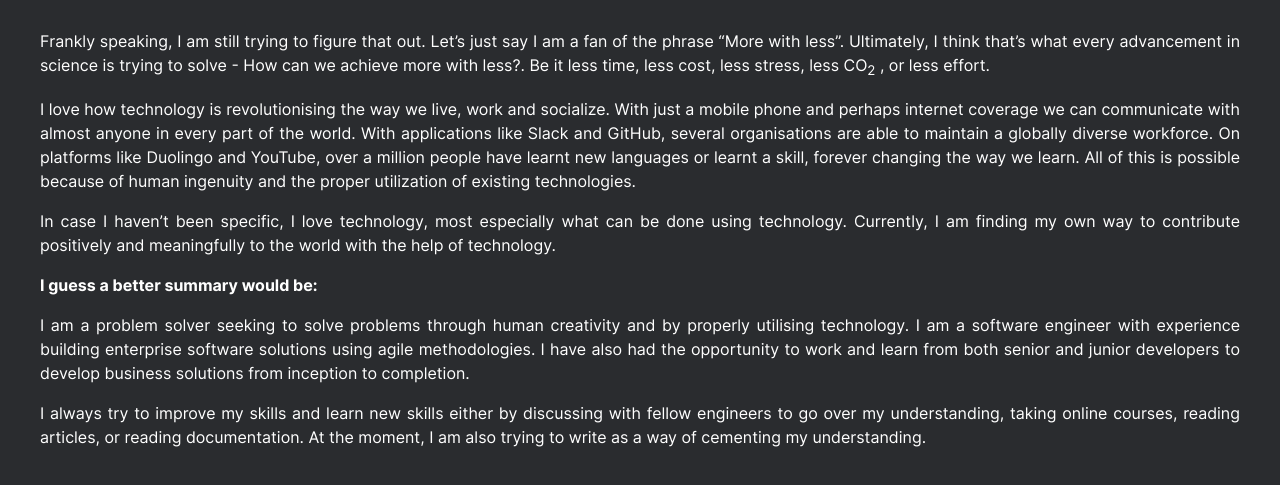
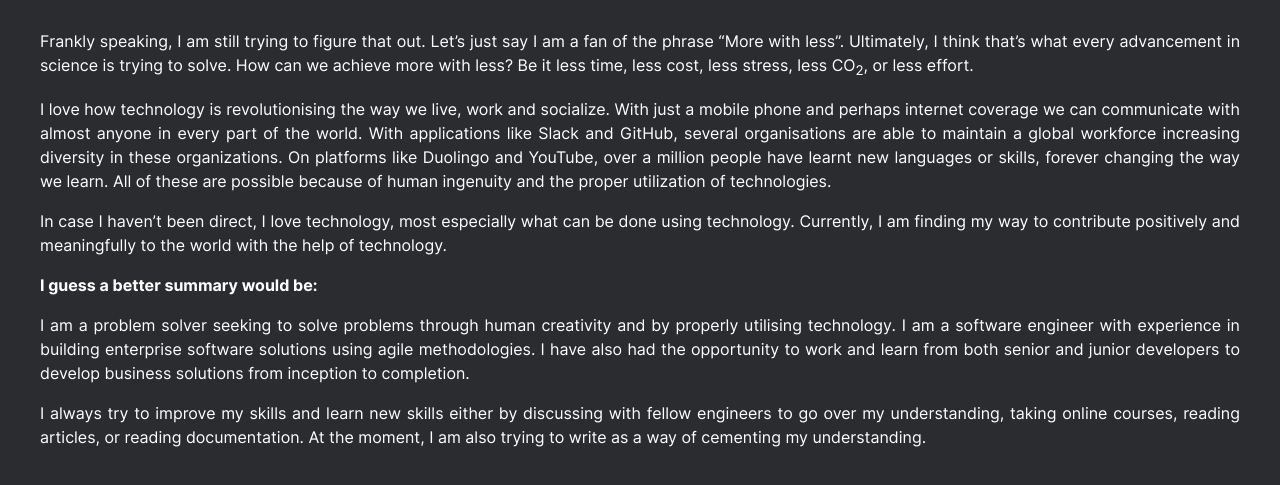
Before and after one commit to aishat-liasu/aishat-liasu.github.io, a Gatsby site: page /about in a window 1280 px wide. Shown: the part 569-1054 px from the top of the page. Built offline with nearby package versions, Linux system fonts and the light colour scheme; Gatsby itself is replaced by a stand-in of ours.

Commit message:
feat: update about content

```diff
--- a/src/pages/about.js
+++ b/src/pages/about.js
@@ -11,25 +11,25 @@ const AboutPage = () => {
         <div className={content}>
           <p>
             Frankly speaking, I am still trying to figure that out. Let’s just say I am a fan of the phrase “More with less”. Ultimately, I think
-            that’s what every advancement in science is trying to solve - How can we achieve more with less?. Be it less time, less cost, less stress,
+            that’s what every advancement in science is trying to solve. How can we achieve more with less? Be it less time, less cost, less stress,
             less CO
-            <sub>2</sub> , or less effort.
+            <sub>2</sub>, or less effort.
           </p>
           <p>
             I love how technology is revolutionising the way we live, work and socialize. With just a mobile phone and perhaps internet coverage we
             can communicate with almost anyone in every part of the world. With applications like Slack and GitHub, several organisations are able to
-            maintain a globally diverse workforce. On platforms like Duolingo and YouTube, over a million people have learnt new languages or learnt a
-            skill, forever changing the way we learn. All of this is possible because of human ingenuity and the proper utilization of existing
+            maintain a global workforce increasing diversity in these organizations. On platforms like Duolingo and YouTube, over a million people have learnt new languages or
+            skills, forever changing the way we learn. All of these are possible because of human ingenuity and the proper utilization of
             technologies.
           </p>
           <p>
-            In case I haven’t been specific, I love technology, most especially what can be done using technology. Currently, I am finding my own way
+            In case I haven’t been direct, I love technology, most especially what can be done using technology. Currently, I am finding my way
             to contribute positively and meaningfully to the world with the help of technology.
           </p>
           <p className={bold}>I guess a better summary would be: </p>
           <p>
             I am a problem solver seeking to solve problems through human creativity and by properly utilising technology. I am a software engineer
-            with experience building enterprise software solutions using agile methodologies. I have also had the opportunity to work and learn from
+            with experience in building enterprise software solutions using agile methodologies. I have also had the opportunity to work and learn from
             both senior and junior developers to develop business solutions from inception to completion.
           </p>
           <p>
```
